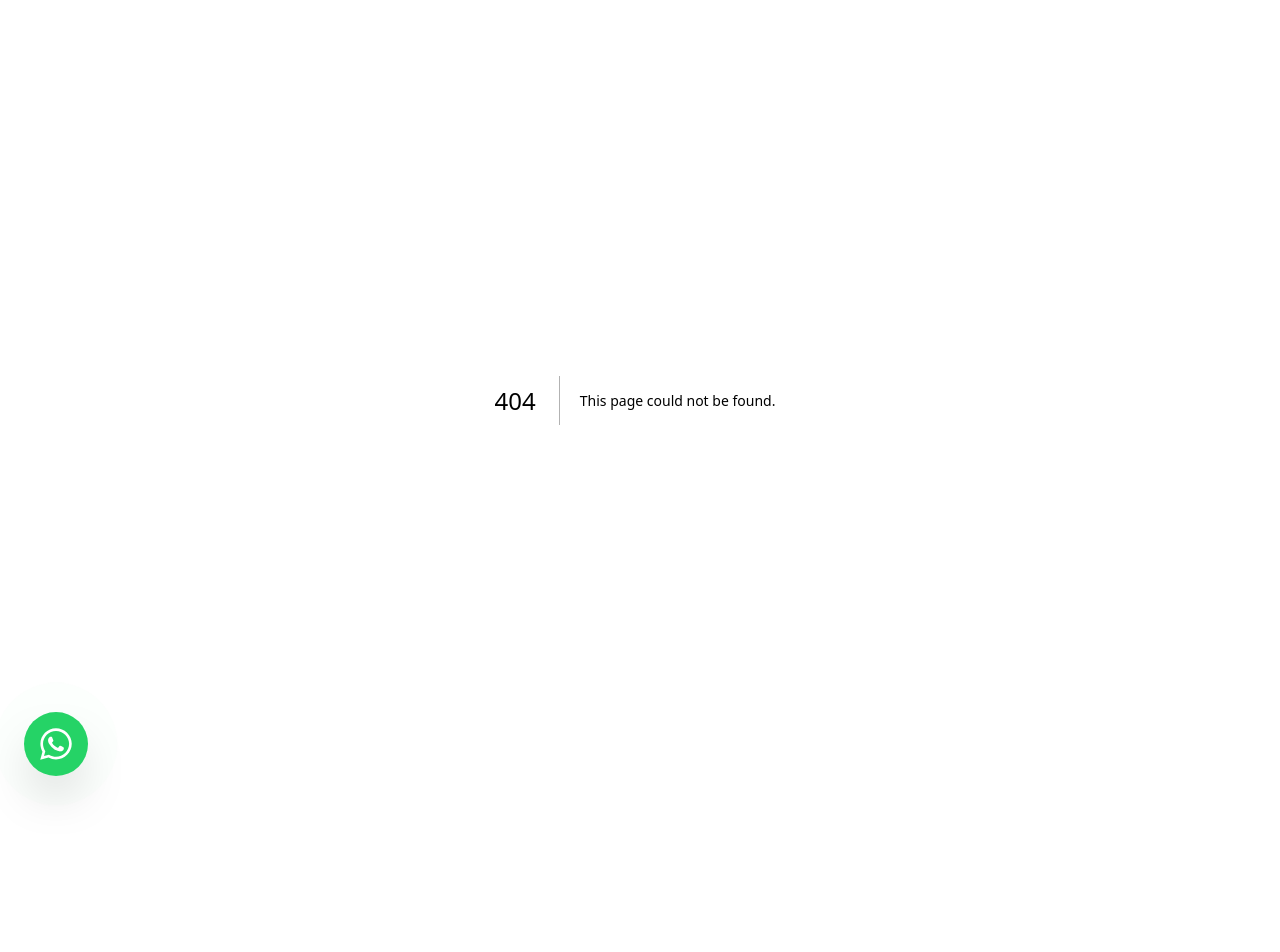
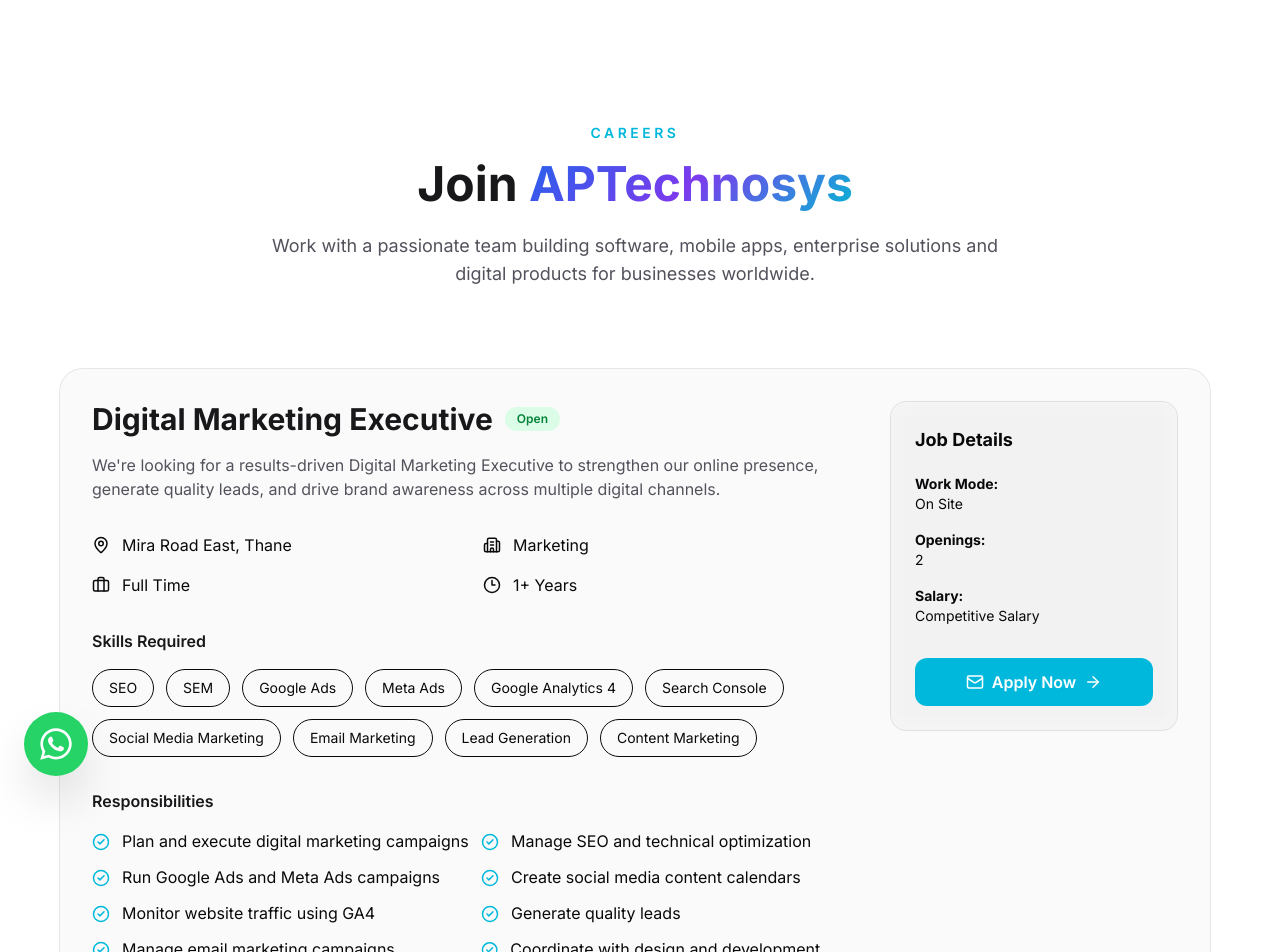
Before and after one commit to aptechnosys/WebsiteAptechnosys, a Next.js app: page /careers in a window 1280 px wide. Before the commit this address had no page. Shown: the top 952 px of the page. Before the commit the page ends 800 px from the top, so only its background shows below. Built offline with nearby package versions, Linux system fonts and the light colour scheme.

Commit message:
published Career page

```diff
--- /dev/null
+++ b/app/careers/page.jsx
@@ -0,0 +1,190 @@
+"use client";
+
+import { jobs } from "@/data/jobs";
+import {
+  Briefcase,
+  MapPin,
+  Clock3,
+  Building2,
+  Mail,
+  ArrowRight,
+  CheckCircle2,
+} from "lucide-react";
+
+export default function CareersPage() {
+  return (
+    <section className="section-padding bg-white dark:bg-[#09090b]">
+      <div className="container-custom">
+
+        {/* Hero */}
+
+        <div className="text-center max-w-3xl mx-auto mb-20">
+
+          <span className="text-cyan-500 uppercase tracking-[0.25em] text-sm font-semibold">
+            Careers
+          </span>
+
+          <h1 className="mt-4 text-5xl font-bold text-zinc-900 dark:text-white">
+            Join <span className="text-gradient">APTechnosys</span>
+          </h1>
+
+          <p className="mt-6 text-lg text-zinc-600 dark:text-zinc-400">
+            Work with a passionate team building software, mobile apps,
+            enterprise solutions and digital products for businesses worldwide.
+          </p>
+        </div>
+
+        {/* Jobs */}
+
+        <div className="space-y-8">
+
+          {jobs.map((job) => (
+
+            <div
+              key={job.id}
+              className="glass rounded-3xl border border-zinc-900/10 dark:border-white/10 p-8"
+            >
+
+              <div className="flex flex-col lg:flex-row lg:justify-between gap-8">
+
+                <div className="flex-1">
+
+                  <div className="flex items-center gap-3 mb-4">
+
+                    <h2 className="text-3xl font-bold text-zinc-900 dark:text-white">
+                      {job.title}
+                    </h2>
+
+                    <span className="rounded-full bg-green-100 text-green-700 px-3 py-1 text-xs font-semibold">
+                      {job.status}
+                    </span>
+
+                  </div>
+
+                  <p className="text-zinc-600 dark:text-zinc-400 mb-8">
+                    {job.description}
+                  </p>
+
+                  <div className="grid md:grid-cols-2 gap-4 mb-8">
+
+                    <div className="flex items-center gap-3">
+                      <MapPin size={18} />
+                      {job.location}
+                    </div>
+
+                    <div className="flex items-center gap-3">
+                      <Building2 size={18} />
+                      {job.department}
+                    </div>
+
+                    <div className="flex items-center gap-3">
+                      <Briefcase size={18} />
+                      {job.employmentType}
+                    </div>
+
+                    <div className="flex items-center gap-3">
+                      <Clock3 size={18} />
+                      {job.experience}
+                    </div>
+
+                  </div>
+
+                  <h3 className="font-semibold mb-4 text-zinc-900 dark:text-white">
+                    Skills Required
+                  </h3>
+
+                  <div className="flex flex-wrap gap-3 mb-8">
+
+                    {job.skills.map((skill) => (
+
+                      <span
+                        key={skill}
+                        className="rounded-full border px-4 py-2 text-sm"
+                      >
+                        {skill}
+                      </span>
+
+                    ))}
+
+                  </div>
+
+                  <h3 className="font-semibold mb-4 text-zinc-900 dark:text-white">
+                    Responsibilities
+                  </h3>
+
+                  <div className="grid md:grid-cols-2 gap-3">
+
+                    {job.responsibilities.map((item) => (
+
+                      <div
+                        key={item}
+                        className="flex items-start gap-3"
+                      >
+
+                        <CheckCircle2
+                          className="text-cyan-500 mt-1"
+                          size={18}
+                        />
+
+                        <span>{item}</span>
+
+                      </div>
+
+                    ))}
+
+                  </div>
+
+                </div>
+
+                <div className="lg:w-72">
+
+                  <div className="glass rounded-2xl p-6 border">
+
+                    <h3 className="font-bold text-lg mb-5">
+                      Job Details
+                    </h3>
+
+                    <div className="space-y-4 text-sm">
+
+                      <p>
+                        <strong>Work Mode:</strong><br />
+                        {job.workMode}
+                      </p>
+
+                      <p>
+                        <strong>Openings:</strong><br />
+                        {job.openings}
+                      </p>
+
+                      <p>
+                        <strong>Salary:</strong><br />
+                        {job.salary}
+                      </p>
+
+                    </div>
+
+                    <a
+                      href={`mailto:${job.applyEmail}?subject=Application for ${job.title}`}
+                      className="mt-8 inline-flex items-center justify-center gap-2 w-full rounded-xl bg-cyan-500 hover:bg-cyan-600 text-white py-3 font-semibold transition"
+                    >
+                      <Mail size={18} />
+                      Apply Now
+                      <ArrowRight size={18} />
+                    </a>
+
+                  </div>
+
+                </div>
+
+              </div>
+
+            </div>
+
+          ))}
+
+        </div>
+
+      </div>
+    </section>
+  );
+}
--- a/components/Navbar.jsx
+++ b/components/Navbar.jsx
@@ -9,7 +9,8 @@
   { label: "Services", href: "#services" },
   { label: "Projects", href: "#projects" },
   { label: "Process", href: "#process" },
-  { label: "About", href: "#tech" },
+  { label: "About Us", href: "#tech" },
+  { label: "Careers", href: "/careers" },
   { label: "FAQ", href: "#faq" },
 ]
 
--- a/components/TechStack.jsx
+++ b/components/TechStack.jsx
@@ -30,8 +30,12 @@
               <div className="space-y-3">
                 {techs.map((tech) => (
                   <div key={tech.name} className="flex items-center gap-3 group">
-                    <div className="w-8 h-8 rounded-lg bg-zinc-900/5 dark:bg-white/5 border border-zinc-900/[0.08] dark:border-white/[0.08] flex items-center justify-center text-xs font-mono text-zinc-600 dark:text-zinc-400 group-hover:border-zinc-900/20 dark:group-hover:border-white/20 group-hover:bg-zinc-900/10 dark:group-hover:bg-white/10 transition-all duration-200 flex-shrink-0">
-                      {tech.icon}
+                    <div className="w-8 h-8 rounded-lg bg-zinc-900/5 dark:bg-white/5 border border-zinc-900/[0.08] dark:border-white/[0.08] flex items-center justify-center text-xs text-zinc-600 dark:text-zinc-400 group-hover:border-zinc-900/20 dark:group-hover:border-white/20 group-hover:bg-zinc-900/10 dark:group-hover:bg-white/10 transition-all duration-200 flex-shrink-0">
+                      {typeof tech.icon === "function" ? (
+                        <tech.icon className="w-5 h-5" />
+                      ) : (
+                        tech.icon
+                      )}
                     </div>
                     <span className="text-zinc-700 dark:text-zinc-300 text-sm font-medium group-hover:text-zinc-900 dark:group-hover:text-white transition-colors">
                       {tech.name}
--- /dev/null
+++ b/data/jobs.js
@@ -0,0 +1,62 @@
+export const jobs = [
+  {
+    id: 1,
+    title: "Digital Marketing Executive",
+    department: "Marketing",
+    location: "Mira Road East, Thane",
+    workMode: "On Site",
+    employmentType: "Full Time",
+    experience: "1+ Years",
+    openings: 2,
+    salary: "Competitive Salary",
+
+    status: "Open",
+
+    description:
+      "We're looking for a results-driven Digital Marketing Executive to strengthen our online presence, generate quality leads, and drive brand awareness across multiple digital channels.",
+
+    skills: [
+      "SEO",
+      "SEM",
+      "Google Ads",
+      "Meta Ads",
+      "Google Analytics 4",
+      "Search Console",
+      "Social Media Marketing",
+      "Email Marketing",
+      "Lead Generation",
+      "Content Marketing",
+    ],
+
+    responsibilities: [
+      "Plan and execute digital marketing campaigns",
+      "Manage SEO and technical optimization",
+      "Run Google Ads and Meta Ads campaigns",
+      "Create social media content calendars",
+      "Monitor website traffic using GA4",
+      "Generate quality leads",
+      "Manage email marketing campaigns",
+      "Coordinate with design and development teams",
+      "Perform competitor research",
+      "Prepare monthly marketing reports",
+    ],
+
+    qualifications: [
+      "Bachelor's degree in Marketing, Business, Communications or related field",
+      "2–5 years of Digital Marketing experience",
+      "Google Ads & Analytics certifications preferred",
+      "Experience in IT or Software industry is an advantage",
+    ],
+
+    benefits: [
+      "Competitive Salary",
+      "Performance Incentives",
+      "Professional Growth",
+      "Certification Support",
+      "Collaborative Environment",
+      "Career Advancement",
+    ],
+
+    applyEmail: "support@aptechnosys.com",
+  },
+];
--- a/data/site.js
+++ b/data/site.js
@@ -1,3 +1,26 @@
+import { FaAws } from "react-icons/fa";
+import {
+  SiNextdotjs,
+  SiReact,
+  SiJavascript,
+  SiTailwindcss,
+  SiFramer,
+  SiFlutter,
+  SiSwift,
+  SiNodedotjs,
+  SiExpress,
+  SiLaravel,
+  SiDart,
+  SiMongodb,
+  SiPostgresql,
+  SiMysql,
+  SiSupabase,
+  SiRedis,
+  SiVercel,
+  SiDocker,
+  SiRender,
+  SiGraphql,
+} from "react-icons/si";
 export const stats = [
   { value: 50, suffix: "+", label: "Projects Delivered" },
   { value: 35, suffix: "+", label: "Happy Clients" },
@@ -280,29 +303,38 @@
 ]
 
 export const techStack = {
-  Frontend: [
-    { name: "Next.js", icon: "▲" },
-    { name: "React", icon: "⚛" },
-    { name: "JavaScript", icon: "JS" },
-    { name: "Tailwind CSS", icon: "🎨" },
-    { name: "Framer Motion", icon: "✦" },
+ Frontend: [
+  { name: "Next.js", icon: SiNextdotjs },
+  { name: "React", icon: SiReact },
+  { name: "JavaScript", icon: SiJavascript },
+  { name: "Tailwind CSS", icon: SiTailwindcss },
+  { name: "Framer Motion", icon: SiFramer },
+  { name: "Flutter", icon: SiFlutter },
+  { name: "Swift", icon: SiSwift },
+],
+  Backend: [
+    { name: "Node.js", icon: SiNodedotjs },
+    { name: "Express", icon: SiExpress },
+    { name: "Laravel", icon: SiLaravel },
+    { name: "Dart", icon: SiDart },
+    { name: "REST APIs", icon: "🔌" },
+    { name: "GraphQL", icon: SiGraphql },
   ],
-  Backend: [
-    { name: "Node.js", icon: "⬡" },
-    { name: "Express", icon: "Ex" },
-    { name: "REST APIs", icon: "🔌" },
-    { name: "GraphQL", icon: "◈" },
+
+   Database: [
+    { name: "MongoDB", icon: SiMongodb },
+    { name: "PostgreSQL", icon: SiPostgresql },
+    { name: "MySQL", icon: SiMysql },
+    { name: "Supabase", icon: SiSupabase },
+    { name: "Redis", icon: SiRedis },
   ],
-  Database: [
-    { name: "MongoDB", icon: "🍃" },
-    { name: "PostgreSQL", icon: "🐘" },
-    { name: "Redis", icon: "⚡" },
-  ],
+
   Cloud: [
-    { name: "AWS", icon: "☁" },
-    { name: "Vercel", icon: "▲" },
+    { name: "AWS", icon: FaAws },
+    { name: "Vercel", icon: SiVercel },
     { name: "Railway", icon: "🚂" },
-    { name: "Docker", icon: "🐳" },
+    { name: "Render", icon: SiRender },
+    { name: "Docker", icon: SiDocker },
   ],
 }
 
```
